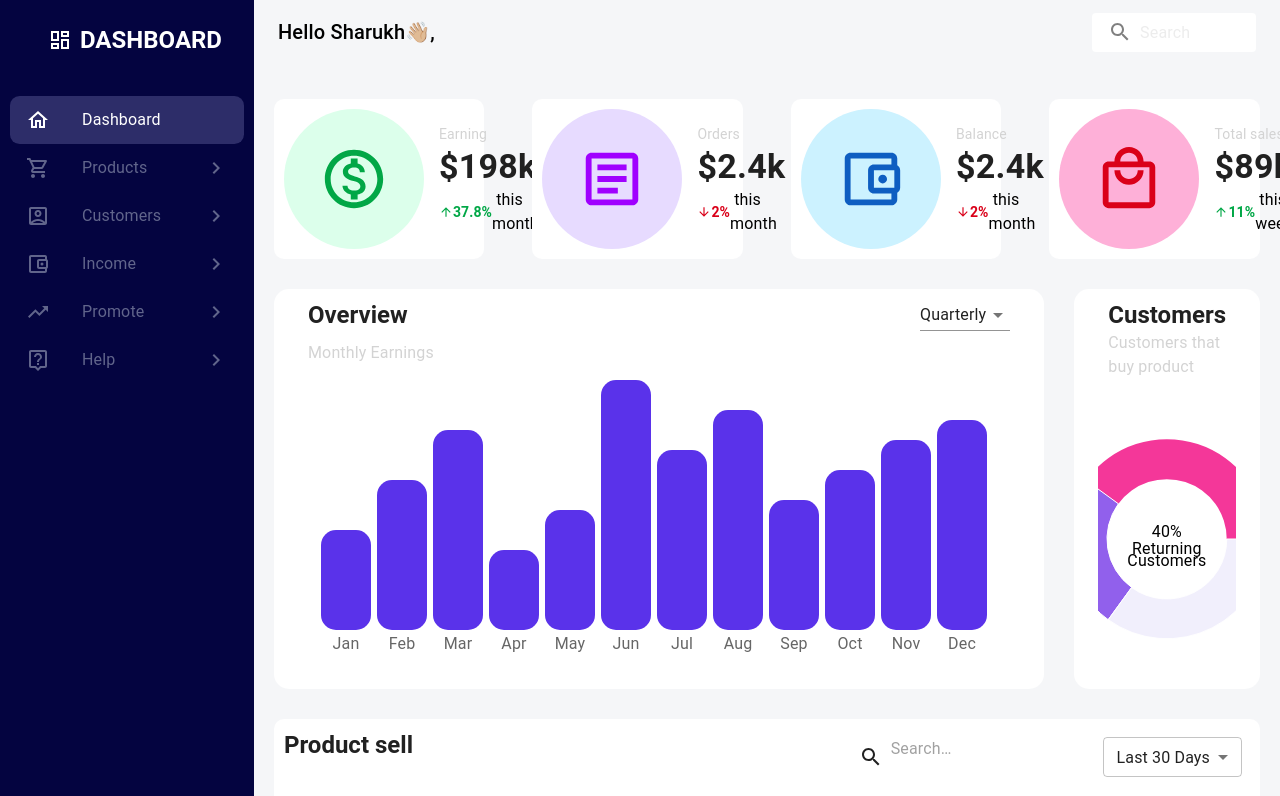
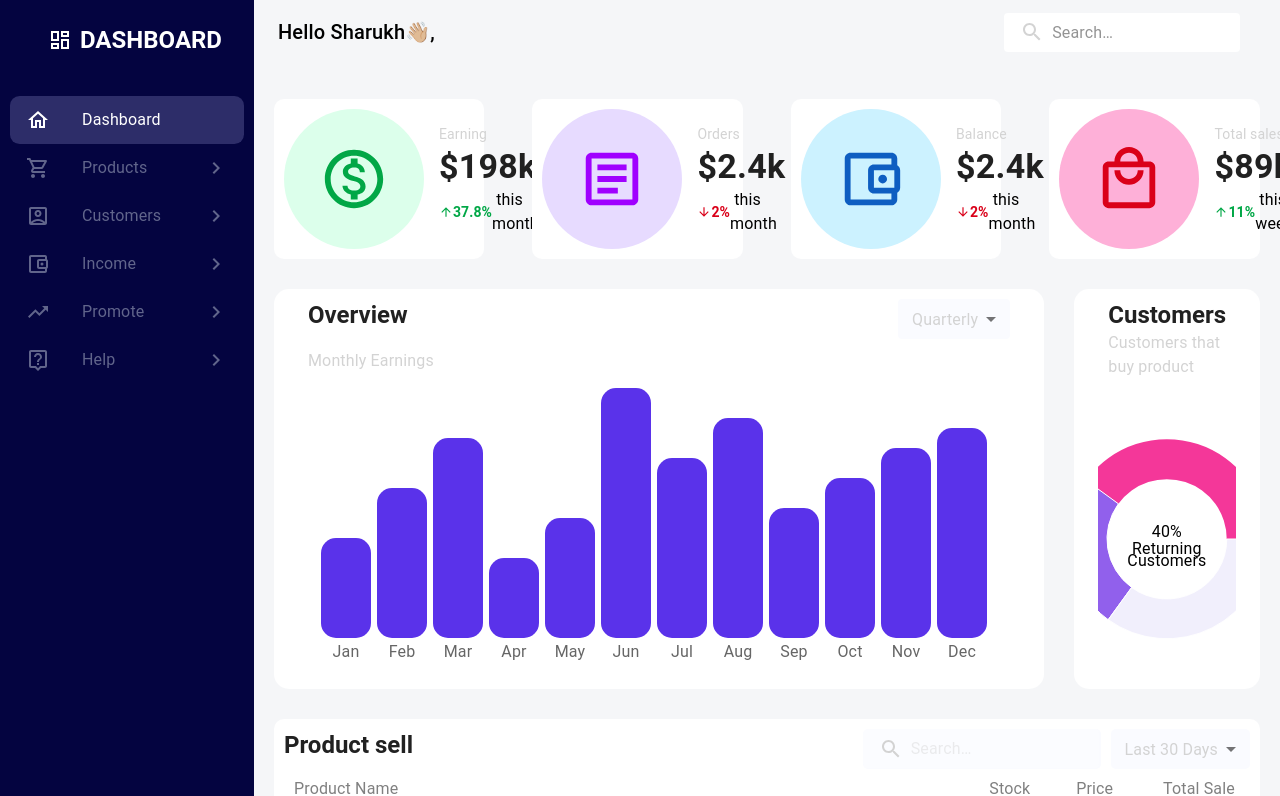
Before and after one commit to thissudhir/FitpeoDashboard, a React (Vite) app: page /dashboard in a window 1280 px wide. Shown: the top 796 px of the page. Built offline with nearby package versions, Linux system fonts and the light colour scheme.

Commit message:
code updates

```diff
--- a/src/component/Barchart.jsx
+++ b/src/component/Barchart.jsx
@@ -19,7 +19,7 @@ const data = [
 
 const selectStyles = {
   "&.MuiSelect-select": {
-    border: "none", // Remove the border
+    border: "none",
   },
 };
 export const Barchart = () => {
@@ -49,9 +49,16 @@ export const Barchart = () => {
         </Typography>
 
         <Select
+          sx={{
+            boxShadow: "none",
+            color: "lightgray",
+            background: "#FAFBFF",
+            ".MuiOutlinedInput-notchedOutline": { border: 0 },
+          }}
           value={selectedInterval}
           onChange={handleIntervalChange}
-          variant="standard"
+          variant="outlined"
+          size="small"
           classes={selectStyles}
         >
           <MenuItem value="monthly">Monthly</MenuItem>
--- a/src/component/Income.jsx
+++ b/src/component/Income.jsx
@@ -1,6 +1,5 @@
 import React from "react";
 import {
-  Container,
   Typography,
   List,
   ListItem,
@@ -10,7 +9,6 @@ import {
   ListItemAvatar,
 } from "@mui/material";
 
-// Sample income data
 const incomeData = [
   {
     product: "Product A",
@@ -27,7 +25,6 @@ const incomeData = [
     income: "$1200",
     description: "this is a good product",
   },
-  // Add more income data as needed
 ];
 
 export const Income = () => {
--- a/src/component/Navbar.jsx
+++ b/src/component/Navbar.jsx
@@ -3,19 +3,20 @@ import React from "react";
 import { styled, alpha } from "@mui/material/styles";
 import { Typography, Box, Toolbar, InputBase, AppBar } from "@mui/material";
 
-import { Search } from "@mui/icons-material";
+import SearchIcon from "@mui/icons-material/Search";
 
-const SearchIcon = styled("div")(({ theme }) => ({
+const Search = styled("div")(({ theme }) => ({
   position: "relative",
   borderRadius: theme.shape.borderRadius,
-  backgroundColor: alpha(theme.palette.common.white, 0.15),
-  "&:hover": {
-    backgroundColor: alpha(theme.palette.common.white, 0.25),
-  },
+  backgroundColor: "white",
+  // "&:hover": {
+  //   backgroundColor: alpha(theme.palette.common.white, 0.25),
+  // },
+  marginRight: theme.spacing(2),
   marginLeft: 0,
   width: "100%",
   [theme.breakpoints.up("sm")]: {
-    marginLeft: theme.spacing(1),
+    marginLeft: theme.spacing(0),
     width: "auto",
   },
 }));
@@ -31,18 +32,15 @@ const SearchIconWrapper = styled("div")(({ theme }) => ({
 }));
 
 const StyledInputBase = styled(InputBase)(({ theme }) => ({
-  color: "inherit",
+  color: "black",
   "& .MuiInputBase-input": {
-    padding: theme.spacing(1, 1, 1, 0),
-    // vertical padding + font size from searchIcon
+    padding: theme.spacing(1, 1, 1, 1),
+
     paddingLeft: `calc(1em + ${theme.spacing(4)})`,
     transition: theme.transitions.create("width"),
     width: "100%",
-    [theme.breakpoints.up("sm")]: {
-      width: "12ch",
-      "&:focus": {
-        width: "20ch",
-      },
+    [theme.breakpoints.up("md")]: {
+      width: "20ch",
     },
   },
 }));
@@ -66,15 +64,15 @@ export const Navbar = () => {
           >
             Hello Sharukh👋🏼,
           </Typography>
-          <SearchIcon sx={{ background: "white", color: "lightgray" }}>
+          <Search>
             <SearchIconWrapper>
-              <Search sx={{ color: "gray" }} />
+              <SearchIcon sx={{ color: "lightgray" }} />
             </SearchIconWrapper>
             <StyledInputBase
-              placeholder="Search"
+              placeholder="Search…"
               inputProps={{ "aria-label": "search" }}
             />
-          </SearchIcon>
+          </Search>
         </Toolbar>
       </AppBar>
     </Box>
--- a/src/component/Piechart.jsx
+++ b/src/component/Piechart.jsx
@@ -1,15 +1,6 @@
 import { Box, Container, Typography } from "@mui/material";
 import React, { useCallback, useState } from "react";
-import {
-  PieChart,
-  Pie,
-  Tooltip,
-  Legend,
-  Sector,
-  ResponsiveContainer,
-  Cell,
-  Label,
-} from "recharts";
+import { PieChart, Pie, Sector, ResponsiveContainer } from "recharts";
 
 const data = [
   { name: "Returning Customers", value: 40, fill: "#F43799" },
@@ -22,25 +13,14 @@ const renderActiveShape = (props) => {
   const {
     cx,
     cy,
-    midAngle,
     innerRadius,
     outerRadius,
     startAngle,
     endAngle,
     fill,
     payload,
-    percent,
     value,
   } = props;
-  const sin = Math.sin(-RADIAN * midAngle);
-  const cos = Math.cos(-RADIAN * midAngle);
-  const sx = cx + (outerRadius + 10) * cos;
-  const sy = cy + (outerRadius + 10) * sin;
-  const mx = cx + (outerRadius + 30) * cos;
-  const my = cy + (outerRadius + 30) * sin;
-  const ex = mx + (cos >= 0 ? 1 : -1) * 22;
-  const ey = my;
-  const textAnchor = cos >= 0 ? "start" : "end";
 
   return (
     <g>
--- a/src/component/Products.jsx
+++ b/src/component/Products.jsx
@@ -21,11 +21,11 @@ const Search = styled("div")(({ theme }) => ({
   "&:hover": {
     backgroundColor: alpha(theme.palette.common.white, 0.25),
   },
-  marginRight: theme.spacing(2),
-  marginLeft: 0,
+  marginRight: 2,
+  marginLeft: 2,
   width: "100%",
   [theme.breakpoints.up("sm")]: {
-    marginLeft: theme.spacing(3),
+    marginLeft: theme.spacing(0),
     width: "auto",
   },
 }));
@@ -86,11 +86,20 @@ export const Products = () => {
 
   return (
     <Box padding={"10px"} sx={{ background: "white", borderRadius: "10px" }}>
-      <Box display={"flex"} justifyContent={"space-between"}>
-        <Typography variant="h5">
+      <Box display={"flex"} justifyContent={"space-between"} gap={"10px"}>
+        <Typography variant="h5" flex={4}>
           <strong>Product sell</strong>
         </Typography>
-        <Box sx={{ display: "flex" }}>
+        <Box
+          sx={{
+            // display: "flex",
+            justifyContent: "end",
+            background: "#FAFBFF",
+
+            borderRadius: "5px",
+            color: "lightgray",
+          }}
+        >
           <Search>
             <SearchIconWrapper>
               <SearchIcon />
@@ -100,8 +109,21 @@ export const Products = () => {
               inputProps={{ "aria-label": "search" }}
             />
           </Search>
+        </Box>
+
+        <Box>
           <Select
-            sx={{ m: 1, minWidth: 120 }}
+            sx={{
+              m: 1,
+              color: "lightgray",
+              background: "#FAFBFF",
+              borderRadius: "5px",
+              padding: "0px",
+              margin: "0px",
+              minWidth: 120,
+              boxShadow: "none",
+              ".MuiOutlinedInput-notchedOutline": { border: 0 },
+            }}
             size="small"
             value={timeRange}
             onChange={handleTimeRangeChange}
--- a/src/component/Sidebar.jsx
+++ b/src/component/Sidebar.jsx
@@ -10,6 +10,8 @@ import {
   Menu,
   MenuItem,
   Typography,
+  IconButton,
+  Drawer,
 } from "@mui/material";
 import {
   HomeOutlined,
@@ -22,7 +24,6 @@ import {
   KeyboardArrowDownOutlined,
   KeyboardArrowRightOutlined,
 } from "@mui/icons-material";
-
 import FlexBetween from "./FlexBetween";
 import { useNavigate } from "react-router-dom";
 const navItems = [
@@ -53,9 +54,9 @@ const navItems = [
     arrow: <KeyboardArrowRightOutlined />,
   },
 ];
-
 export const Sidebar = () => {
   const navigate = useNavigate();
+
   const [active, setActive] = useState("dashboard");
   return (
     <Box component={"nav"} bgcolor={"#040440"}>
```
Also changed, not shown: src/component/Help.jsx (+3 -4 lines), 1 other file (tests, documents, lock files or other folders).
